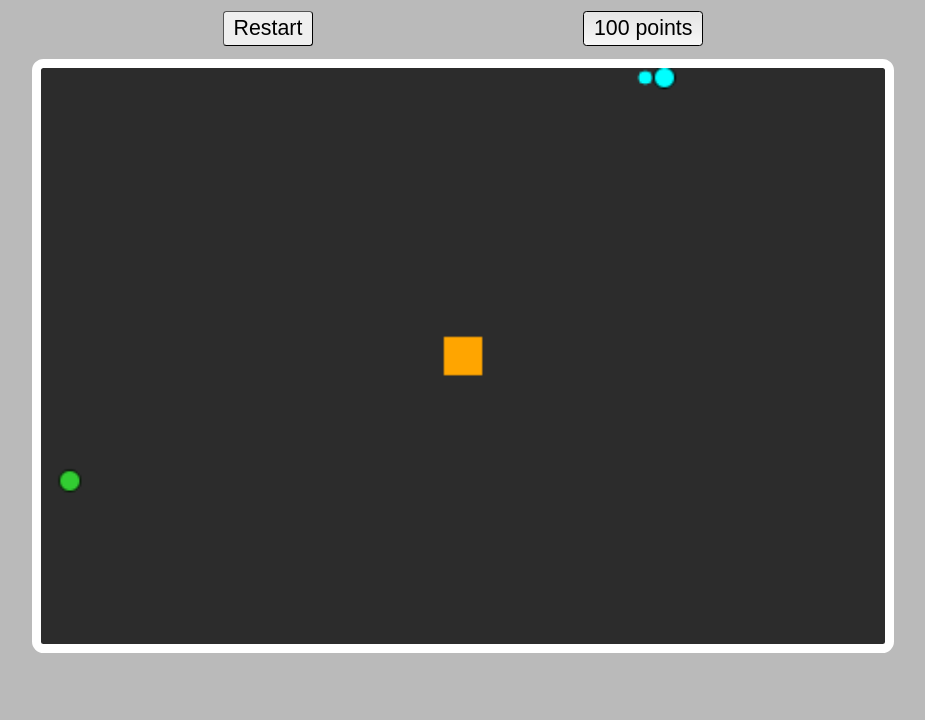
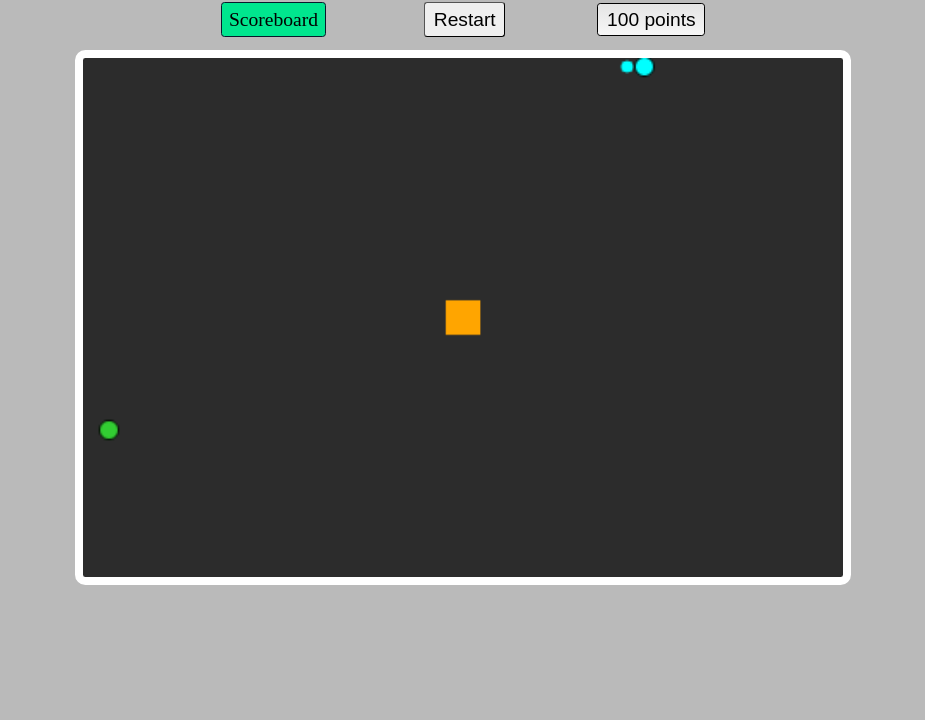
Before and after one commit to JessseG/Snake-Game, a website: page client/index.html in a window 1280 px wide. Shown: the part 80-800 px from the top of the page, without its empty margins (177-1102 px from the left). Drawn offline with Linux system fonts and the light colour scheme; no server answers.

Commit message:
update 20

```diff
--- a/client/draw.js
+++ b/client/draw.js
@@ -5,10 +5,10 @@ const scale = 10;
 const rows = canvas.height / scale;
 const columns = canvas.width / scale;
 
-let game;
+var game;
 let snake;
 let score = 0;
-let speed = 65; // inverted
+var speed = 65; // inverted
 var players = [];
 
 let prevItem = document.getElementById("restart-btn");
@@ -124,7 +124,10 @@ const handleScoreboard = () => {
 
 document
   .getElementById("scoreboard-Btn")
-  .addEventListener("click", handleScoreboard);
+  .addEventListener("click", function () {
+    closeModal("gameover-modal");
+    handleScoreboard();
+  });
 
 function setup() {
   snake = new Snake();
@@ -174,7 +177,7 @@ function setup() {
       fruit.pickLocation();
       fruit.drawFruit();
       //
-      if (score >= 1000 && score < 2000) {
+      if (score % 300 === 0) {
         // still not working
         updateSpeed();
       }
@@ -182,7 +185,8 @@ function setup() {
   }
 
   function updateSpeed() {
-    speed -= 70;
+    speed -= 20;
+    resetter();
   }
 
   function resetter() {
--- a/client/index.html
+++ b/client/index.html
@@ -8,6 +8,7 @@
   <header>
     <h1>Snake 2</h1>
     <div id="bar">
+      <button id="scoreboard-Btn">Scoreboard</button>
       <button id="restart-btn">Restart</button>
       <!-- <span id="scoreboard">Score</span> -->
     </div>
@@ -42,7 +43,7 @@
           />
           <span id="final-score"></span>
           <hr />
-          <button id="scoreboard-Btn">Scoreboard</button>
+          <!-- <button id="scoreboard-Btn">Scoreboard</button> -->
           <div id="modal-buttons">
             <button id="cancel-Btn">Cancel</button>
             <button type="submit" id="submitBtn">Submit</button>
--- a/client/style.css
+++ b/client/style.css
@@ -1,3 +1,7 @@
+html {
+  zoom: 0.9;
+}
+
 body {
   background: #bababa;
   color: rgb(48, 48, 48);
@@ -8,21 +12,24 @@ body {
 }
 
 header {
-  position: relative;
-  margin: 0 auto; /* added */
+  /* position: relative; */
+
   padding: 0;
-  width: 300px;
+  /* width: 440px; */
   /* border: 2px solid black; */
   height: auto;
-  margin-bottom: 1vh;
+  margin-bottom: 0.6vh;
+  text-align: center;
 }
 
 #bar {
-  position: inherit;
-  overflow: auto;
+  /* position: inherit; */
+  display: inline-block;
+  overflow: hidden;
   height: auto;
+  width: auto;
   /* border: 1px solid red; */
-  margin-bottom: 0vh;
+  /* margin-bottom: 0vh; */
 }
 
 h1 {
@@ -33,36 +40,43 @@ h1 {
   /* border: 1px solid red; */
 }
 
+#scoreboard-Btn {
+  /* position: relative; */
+  /* display: inline-block; */
+  /* float: left;  */
+  font-family: "Ubuntu";
+  border: 0.17vh solid rgba(9, 25, 44);
+  border-radius: 0.3vh;
+  background-color: rgb(0, 230, 142);
+  cursor: pointer;
+  margin: auto 4vh;
+  padding: 4px 5px;
+  font-size: 1.7vh;
+  font-weight: 420;
+  /* height: 4.5vh; */
+}
+
 #restart-btn {
   cursor: pointer;
-  float: left;
+  /* float: left; */
+  margin: auto 4vh;
+  color: initial;
   border-radius: 2.2px;
-  border-width: 0.14vh;
-  padding: 2.5px 6px;
+  border-width: 0.17vh;
+  padding: 4px 6px;
 }
 
 #score {
   background-image: linear-gradient(to bottom, #e4e4e4, #f7f7f7);
   border-radius: 2.2px;
   border: 0.14vh solid black;
-  padding: 2.5px 6px;
+  padding: 3.5px 6px;
   font: -webkit-small-control;
   color: initial;
   vertical-align: -0.3px;
-  float: right;
+  margin: auto 4vh;
   cursor: pointer;
-}
-
-#score {
-  background-image: linear-gradient(to bottom, #e4e4e4, #f7f7f7);
-  border-radius: 2.2px;
-  border: 0.14vh solid black;
-  padding: 2.5px 6px;
-  font: -webkit-small-control;
-  color: initial;
-  vertical-align: -0.3px;
-  float: right;
-  cursor: pointer;
+  display: inline;
 }
 
 .content {
@@ -132,7 +146,7 @@ hr {
 }
 
 .modalTextBox {
-  /* position: inherit; */
+  position: relative;
   line-height: 3.5vh;
   padding-left: 8px;
   font-size: 1.8vh;
@@ -142,15 +156,17 @@ hr {
   outline: none;
   margin: 0.5vh auto;
   margin-left: -3vh;
-  margin-right: 1vh;
+  margin-right: 0.5vh;
 }
 
 #final-score {
   display: inline-flex;
-  margin-left: 1vh;
+  margin-right: -2.7vh;
+  margin-left: 0.5vh;
   color: initial;
-  font-size: 2.4vh;
+  font-size: 2.2vh;
   font-weight: 400;
+  letter-spacing: -1px;
 }
 
 #player-name {
@@ -182,9 +198,8 @@ hr {
   /* padding: auto 1vh; */
 }
 
-#scoreboard-Btn {
+/* #scoreboard-Btn {
   position: relative;
-  /* display: inline-block; */
   font-family: "Ubuntu";
   border: 0.2vh solid rgba(9, 25, 44);
   border-radius: 0.4vh;
@@ -197,7 +212,7 @@ hr {
   font-size: 1.7vh;
   font-weight: 650;
   height: 4.5vh;
-}
+} */
 
 #cancel-Btn {
   font-family: "Ubuntu";
```
